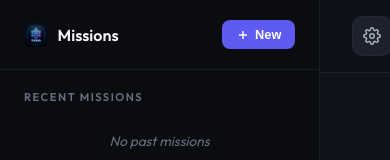
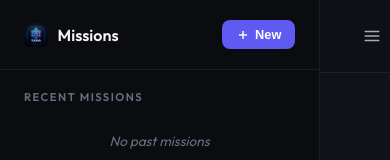
Before and after one commit to Yet-Another-AI-Agent/YAAA, a React (Vite) app in the folder apps/ui/: page / in a window 390 px wide. Shown: the top 160 px of the page. Built offline with nearby package versions, Linux system fonts and the light colour scheme.

Commit message:
Implement collapsible hamburger missions sidebar list in UI

```diff
--- a/apps/ui/src/index.css
+++ b/apps/ui/src/index.css
@@ -1143,6 +1143,35 @@ body {
   flex-direction: column;
   flex-shrink: 0;
   height: 100vh;
+  transition: width 0.3s ease, min-width 0.3s ease, opacity 0.3s ease;
+}
+
+.dash-sidebar.collapsed {
+  width: 0;
+  min-width: 0;
+  opacity: 0;
+  overflow: hidden;
+  border-right: none;
+}
+
+.hamburger-btn {
+  width: 40px;
+  height: 40px;
+  border-radius: 10px;
+  background: transparent;
+  border: 1px solid transparent;
+  color: var(--text-secondary);
+  display: flex;
+  align-items: center;
+  justify-content: center;
+  cursor: pointer;
+  transition: var(--transition-smooth);
+}
+
+.hamburger-btn:hover {
+  background: HSL(222, 22%, 14%);
+  color: var(--text-primary);
+  border-color: var(--border-color);
 }
 
 .sidebar-header {
--- a/apps/ui/src/views/DashboardView.tsx
+++ b/apps/ui/src/views/DashboardView.tsx
@@ -188,6 +188,7 @@ export function DashboardView({ viewModel }: DashboardViewProps) {
   const textareaRef = useRef<HTMLTextAreaElement>(null);
   const [greeting] = useState(getGreeting());
   const [showTaskView, setShowTaskView] = useState(false);
+  const [sidebarOpen, setSidebarOpen] = useState(true);
 
   // Past task selected states
   const [selectedTaskId, setSelectedTaskId] = useState<string | null>(null);
@@ -204,8 +205,16 @@ export function DashboardView({ viewModel }: DashboardViewProps) {
     if (running || taskId) {
       setSelectedTaskId(null);
       setShowTaskView(true);
+      setSidebarOpen(false);
     }
   }, [running, taskId]);
+
+  // Automatically reopen sidebar on New Mission page
+  useEffect(() => {
+    if (!showTaskView && !selectedTaskId) {
+      setSidebarOpen(true);
+    }
+  }, [showTaskView, selectedTaskId]);
 
   // Fetch orchestrator.md when a task is selected
   useEffect(() => {
@@ -254,6 +263,7 @@ export function DashboardView({ viewModel }: DashboardViewProps) {
   const handleSelectTask = (id: string) => {
     setSelectedTaskId(id);
     setShowTaskView(false);
+    setSidebarOpen(false);
   };
 
   const handleNewMission = () => {
@@ -280,7 +290,7 @@ export function DashboardView({ viewModel }: DashboardViewProps) {
   return (
     <div className="dash-root fade-in-dashboard">
       {/* ─── SIDEBAR LIST ─── */}
-      <div className="dash-sidebar">
+      <div className={`dash-sidebar ${sidebarOpen ? "" : "collapsed"}`}>
         <div className="sidebar-header">
           <div className="sidebar-brand">
             <img src={logoImg} alt="logo" className="sidebar-logo" />
@@ -329,6 +339,13 @@ export function DashboardView({ viewModel }: DashboardViewProps) {
         {/* Top-right: Back + Settings + Avatar */}
         <div className="dash-topbar">
           <div className="dash-topbar-left">
+            <button className="hamburger-btn" onClick={() => setSidebarOpen(!sidebarOpen)} title="Toggle Sidebar">
+              <svg width="18" height="18" viewBox="0 0 24 24" fill="none" stroke="currentColor" strokeWidth="2" strokeLinecap="round" strokeLinejoin="round">
+                <line x1="3" y1="12" x2="21" y2="12"/>
+                <line x1="3" y1="6" x2="21" y2="6"/>
+                <line x1="3" y1="18" x2="21" y2="18"/>
+              </svg>
+            </button>
             {(showTaskView || selectedTaskId) && (
               <button className="dash-back-btn" onClick={handleReset}>
                 ← New Mission
```
Also changed, not shown: 1 other file (tests, documents, lock files or other folders).
